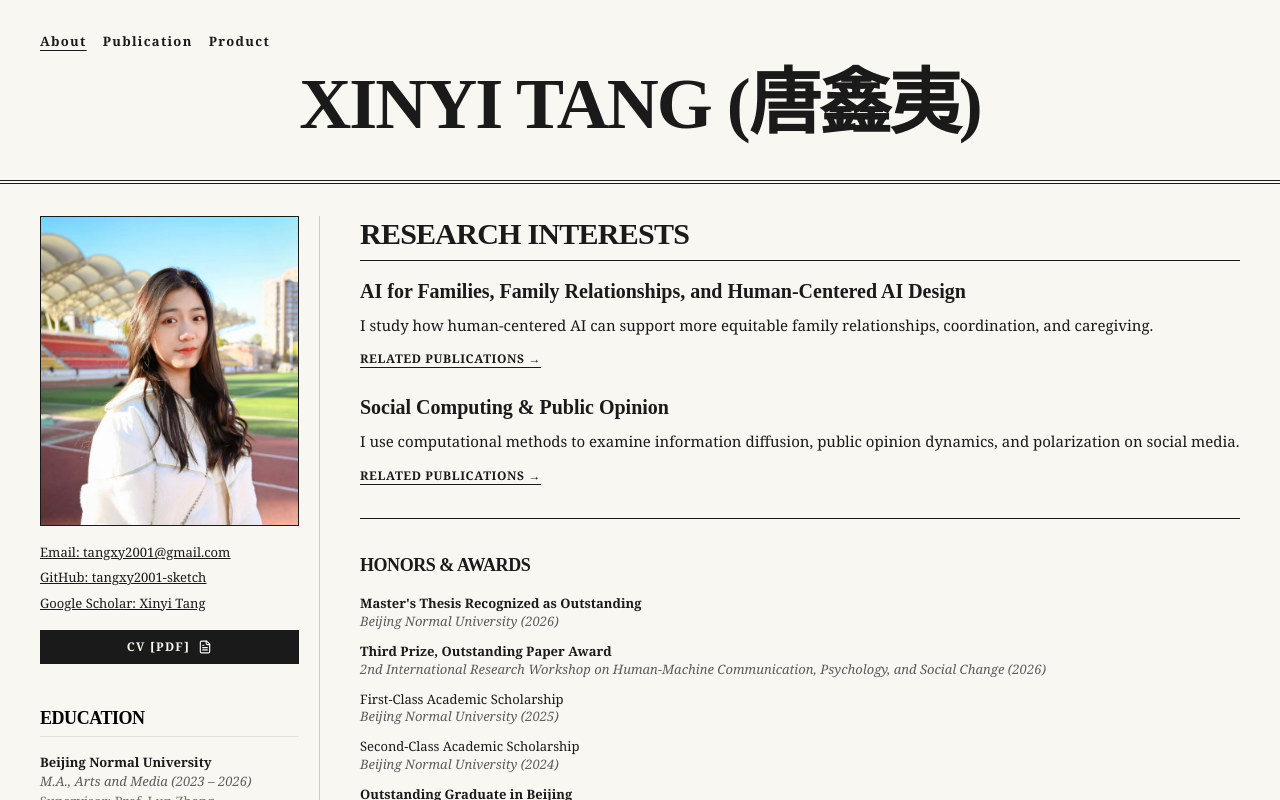
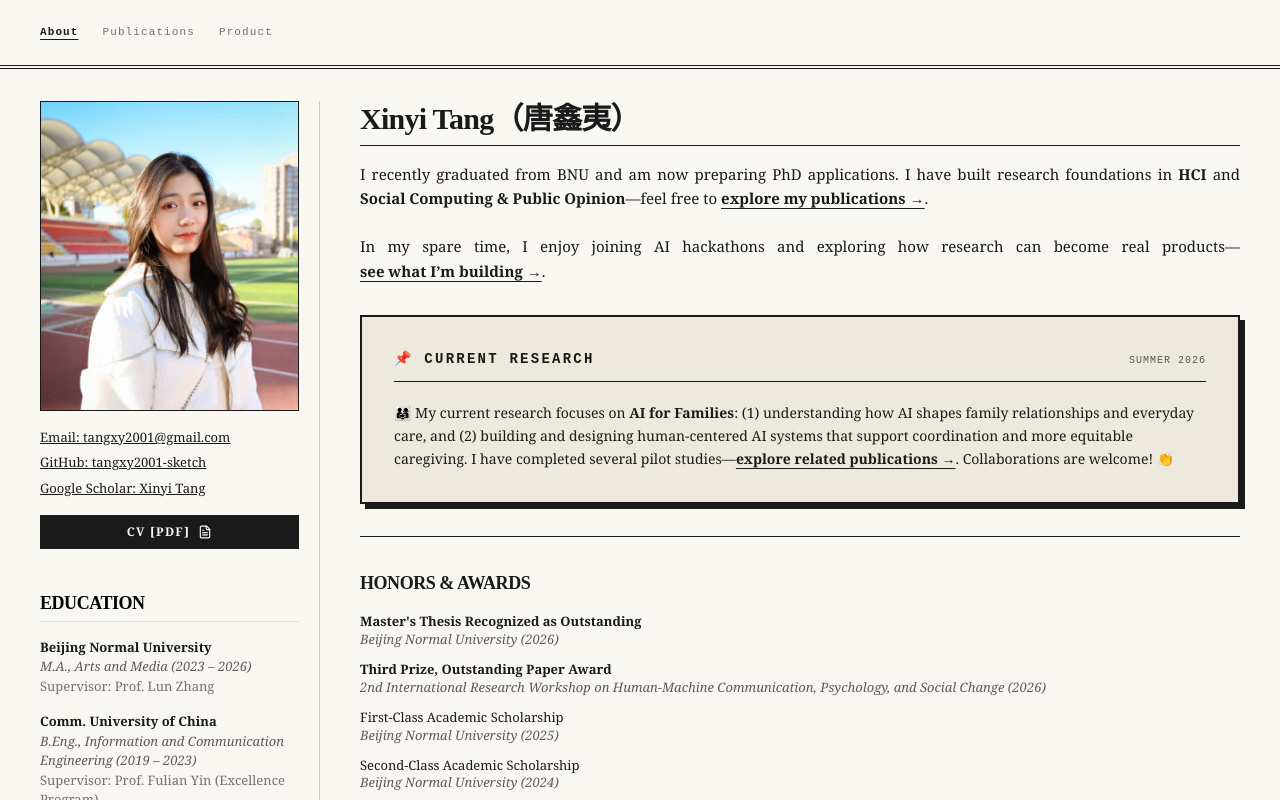
Before and after one commit to tangxy2001-sketch/Xinyi-Website, a React (Vite) app: page / in a window 1280 px wide. Shown: the top 800 px of the page. Built offline with nearby package versions, Linux system fonts and the light colour scheme; a web font is replaced by a local one.

Commit message:
Refine about page and navigation

```diff
--- a/src/App.tsx
+++ b/src/App.tsx
@@ -12,28 +12,26 @@ import { PUBLICATIONS, type Publication, type ResearchInterest } from './data.ts
 
 const Header = ({ currentPage, setCurrentPage }: { currentPage: string, setCurrentPage: (p: string) => void }) => {
   return (
-    <header className="container mx-auto px-10 py-8 double-border-bottom no-print">
-      <nav className="flex justify-start items-end mb-4 uppercase font-bold text-[13px] tracking-widest">
-        <div className="flex gap-4">
-          {['About', 'Publication', 'Product'].map((page) => (
+    <header className="container mx-auto px-10 py-5 double-border-bottom no-print">
+      <nav aria-label="Primary navigation" className="flex items-center gap-6 font-mono text-[11px] uppercase tracking-widest">
+        {[
+          { id: 'about', label: 'About' },
+          { id: 'publication', label: 'Publications' },
+          { id: 'product', label: 'Product' }
+        ].map(({ id, label }) => {
+          const isCurrent = currentPage === id;
+          return (
             <button
-              key={page}
-              onClick={() => setCurrentPage(page.toLowerCase())}
-              className={`hover:opacity-60 transition-opacity ${
-                currentPage === page.toLowerCase() ? 'underline underline-offset-4' : ''
-              }`}
+              key={id}
+              onClick={() => setCurrentPage(id)}
+              aria-current={isCurrent ? 'page' : undefined}
+              className={`py-1 transition-opacity ${isCurrent ? 'font-bold underline underline-offset-4' : 'opacity-60 hover:opacity-100'}`}
             >
-              {page}
+              {label}
             </button>
-          ))}
-        </div>
+          );
+        })}
       </nav>
-
-      <div className="text-center">
-        <h1 className="font-display text-4xl md:text-7xl font-black tracking-[-2px] leading-none mb-2">
-          Xinyi Tang (唐鑫夷)
-        </h1>
-      </div>
     </header>
   );
 };
@@ -215,7 +213,7 @@ const CVPage = () => {
   );
 };
 
-const AboutPage = ({ onRelatedPublications }: { onRelatedPublications: (interest: ResearchInterest) => void }) => {
+const AboutPage = ({ onRelatedPublications, onPublicationClick, onProductClick }: { onRelatedPublications: (interest: ResearchInterest) => void; onPublicationClick: () => void; onProductClick: () => void }) => {
   return (
     <div className="container mx-auto px-10 pt-8">
       <div className="grid md:grid-cols-[280px_1fr] gap-10 items-start">
@@ -278,19 +276,21 @@ const AboutPage = ({ onRelatedPublications }: { onRelatedPublications: (interest
 
         {/* Right column */}
         <div>
-          <h2 className="text-3xl font-display mb-4 border-b border-ink pb-2 uppercase font-black">Research Interests</h2>
+          <h2 className="text-3xl font-display mb-4 border-b border-ink pb-2 font-black normal-case">Xinyi Tang（唐鑫夷）</h2>
           <div className="text-[15px] leading-relaxed text-justify mb-8 space-y-6 font-serif">
-            <section>
-              <h3 className="text-xl mb-2 normal-case tracking-normal">AI for Families, Family Relationships, and Human-Centered AI Design</h3>
-              <p>I study how human-centered AI can support more equitable family relationships, coordination, and caregiving.</p>
-              <button onClick={() => onRelatedPublications('family-ai')} className="inline-block mt-3 text-[12px] font-bold uppercase tracking-wider underline underline-offset-4 hover:opacity-60">Related publications →</button>
-            </section>
-            <section>
-              <h3 className="text-xl mb-2 normal-case tracking-normal">Social Computing &amp; Public Opinion</h3>
-              <p>I use computational methods to examine information diffusion, public opinion dynamics, and polarization on social media.</p>
-              <button onClick={() => onRelatedPublications('social-computing')} className="inline-block mt-3 text-[12px] font-bold uppercase tracking-wider underline underline-offset-4 hover:opacity-60">Related publications →</button>
-            </section>
+            <p>I recently graduated from BNU and am now preparing PhD applications. I have built research foundations in <strong>HCI</strong> and <strong>Social Computing &amp; Public Opinion</strong>—feel free to <button onClick={onPublicationClick} className="font-bold underline underline-offset-4 hover:opacity-60">explore my publications →</button>.</p>
+            <p>In my spare time, I enjoy joining AI hackathons and exploring how research can become real products—<button onClick={onProductClick} className="font-bold underline underline-offset-4 hover:opacity-60">see what I’m building →</button>.</p>
           </div>
+
+          <section className="mt-8 border-2 border-ink bg-[#eee9dd] p-6 md:p-8 shadow-[5px_5px_0_#1a1a1a]">
+            <div className="flex flex-wrap items-baseline justify-between gap-3 border-b border-ink pb-3 mb-5">
+              <h3 className="font-mono text-sm font-bold uppercase tracking-[0.16em]">📌 Current Research</h3>
+              <span className="font-mono text-[10px] uppercase tracking-widest opacity-70">Summer 2026</span>
+            </div>
+            <div className="space-y-4 text-[14px] leading-relaxed">
+              <p>👨‍👩‍👧 My current research focuses on <strong>AI for Families</strong>: (1) understanding how AI shapes family relationships and everyday care, and (2) building and designing human-centered AI systems that support coordination and more equitable caregiving. I have completed several pilot studies—<button onClick={() => onRelatedPublications('family-ai')} className="font-bold underline underline-offset-4 hover:opacity-60">explore related publications →</button>. Collaborations are welcome! 👏</p>
+            </div>
+          </section>
 
           <section className="mt-8 pt-8 border-t border-ink">
             <h3 className="uppercase font-black text-lg mb-4">Honors &amp; Awards</h3>
@@ -458,7 +458,10 @@ export default function App() {
               <AboutPage onRelatedPublications={(interest) => {
                 setPublicationInterest(interest);
                 setCurrentPage('publication');
-              }} />
+              }} onPublicationClick={() => {
+                setPublicationInterest(null);
+                setCurrentPage('publication');
+              }} onProductClick={() => setCurrentPage('product')} />
             </motion.div>
           ) : currentPage === 'publication' ? (
             <motion.div
```
